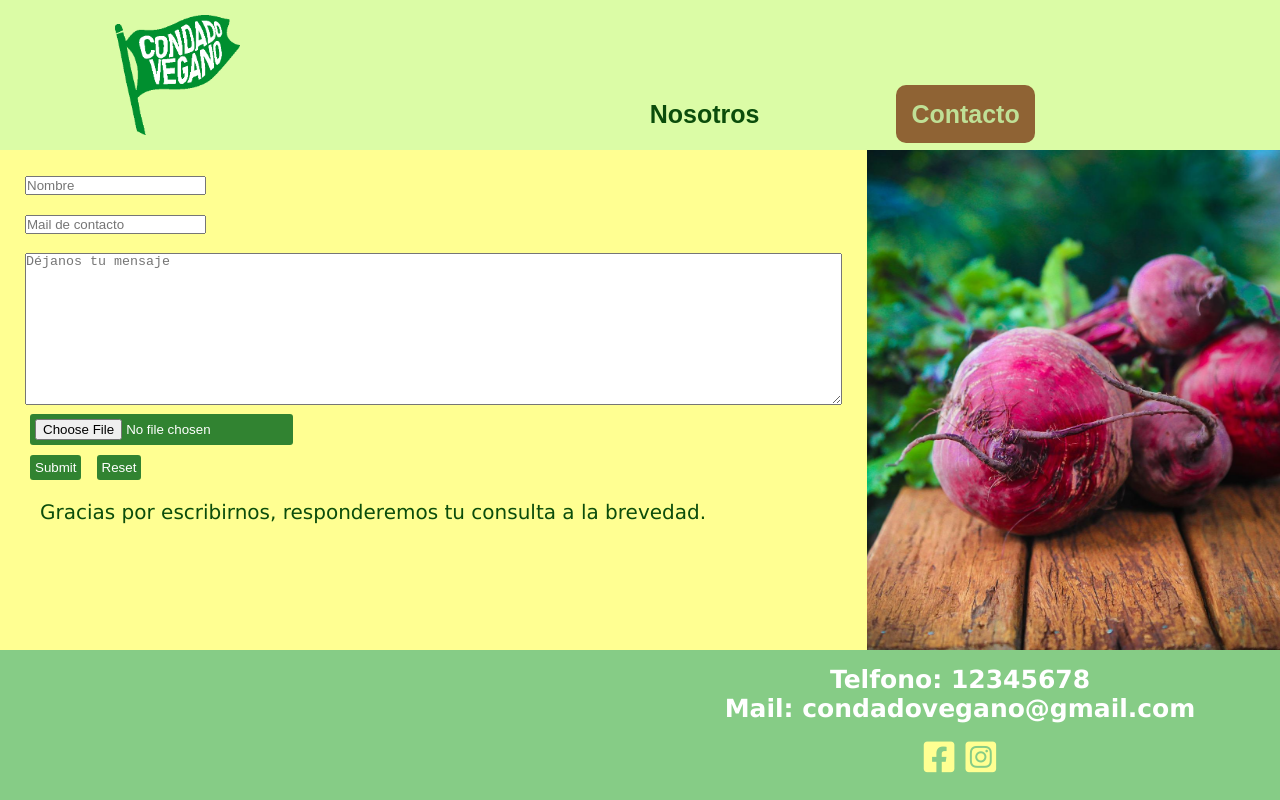
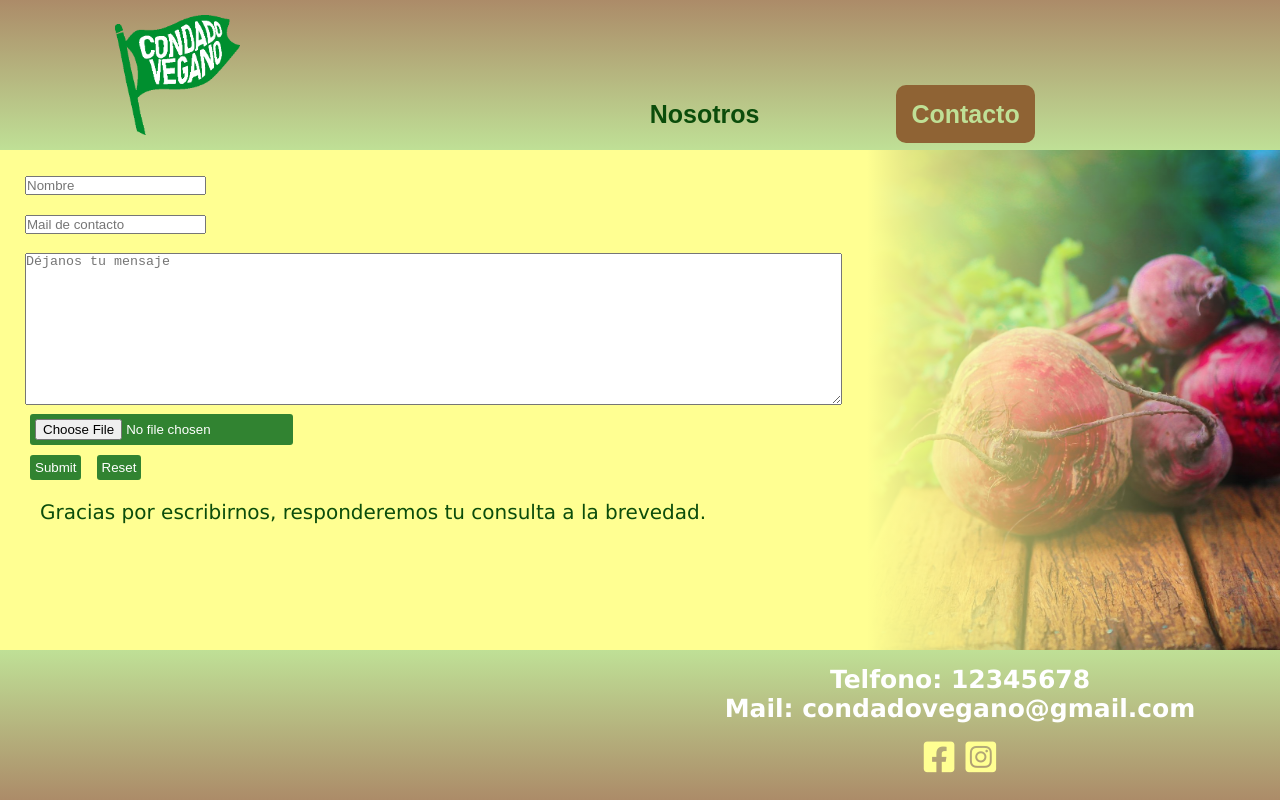
Before and after one commit to juan-hernandez-zuccolini/Proyecto-desarrollo-web-Juan-Hernandez, a plain HTML site: page Menú/contacto.html in a window 1280 px wide. Shown: the top 800 px of the page. Drawn offline with Linux system fonts and the light colour scheme.

Commit message:
agrego degradados

```diff
--- a/Style/style.css
+++ b/Style/style.css
@@ -9,7 +9,7 @@ html{
 }
 .header{
     display: flex;
-    background-color: #dbfca6;
+    background-image: linear-gradient(#8f6334bd, rgb(191, 224, 150));
     width: 1920px;
     height: 150px;
 }
@@ -67,7 +67,6 @@ nav{
     width: 100%;
     height: 80px;
     text-align: center;
-    background-color: hsl(83, 93%, 82%);
     padding-left: 300px;
     padding-top: 50px;
     margin: 0;
@@ -153,7 +152,7 @@ nav{
     grid-template-columns: 1fr 1fr 1fr 1fr;
     grid-template-rows: 1fr 1fr 1fr;
     overflow: auto;
-    background-color: #ffff92;
+    background-image: linear-gradient(#ffff92, #ffffbd);
     width: 1550px;
     padding: 30px;
 }
@@ -217,7 +216,7 @@ nav{
     justify-content: space-evenly;
     width: 1920px;
     height: 350px;
-    background-color: rgb(255, 255, 146);
+    background-image: linear-gradient(#ffffbd, #ffff92);
 }
 .local{
     background-color: rgba(0, 0, 0, 0.165);
@@ -241,7 +240,7 @@ nav{
     border-radius: 10px;
 }
 footer{
-    background-color: rgb(134, 204, 134);
+    background-image: linear-gradient(rgb(191, 224, 150), #8f6334bd);
     text-align: center;
     width: 1920px;
     height: 150px;
@@ -295,6 +294,7 @@ footer{
     height: calc(100vh - 300px);
 }
 .formulario{
+    margin: 0;
     width: auto;
     background-color: rgb(255, 255, 146);
     padding: 25px;
@@ -316,9 +316,11 @@ fieldset{
     border-radius: 3px;
 }
 .fondoContacto{
+    margin: 0;
     width: 100%;
     height: auto;
-    background-image: url(/multimedia/Contacto/fondoContacto.jpg);
+    /* background-image: url(/multimedia/Contacto/fondoContacto.jpg); */
+    background-image: linear-gradient(to right, rgb(255, 255, 146),rgba(255, 255, 255, 0.015) 90%), url(/multimedia/Contacto/fondoContacto.jpg);
     background-size: cover;
     background-position: center;
 }
```
